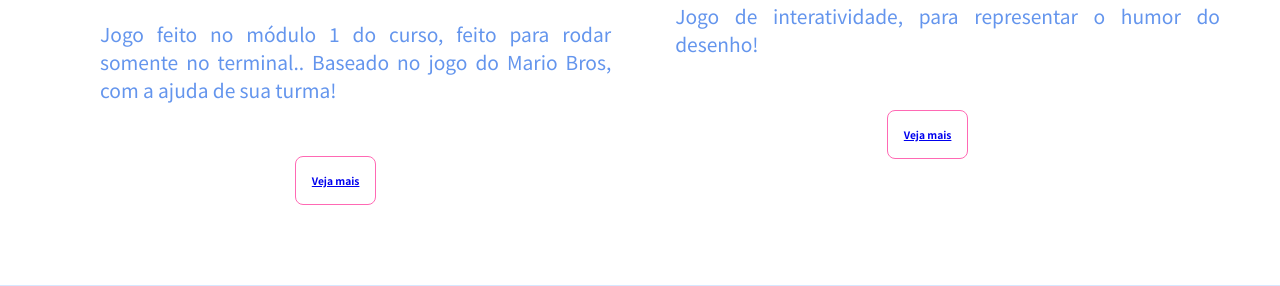
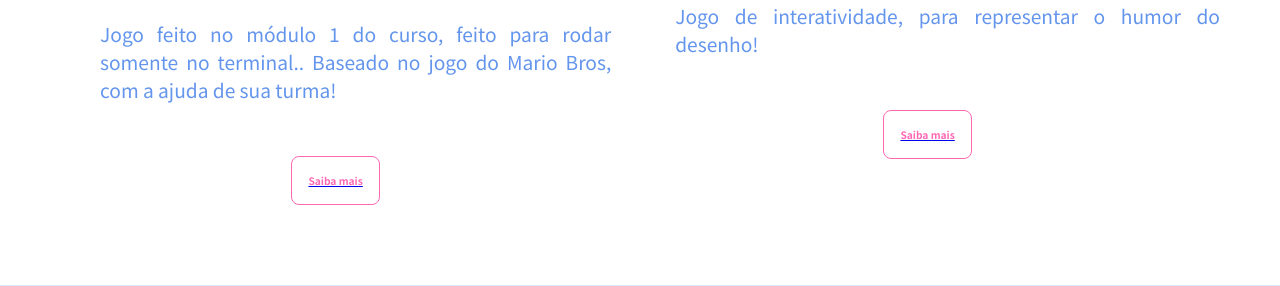
Before and after one commit to LarisSoares/Projeto02-Mod2, a Flask app: page / in a window 1280 px wide. Shown: the part 1325-1611 px from the top of the page. Run offline with Flask 2, Linux system fonts and the light colour scheme.

Commit message:
atualizando

```diff
--- a/templates/index.html
+++ b/templates/index.html
@@ -68,14 +68,14 @@
          <img src="../static/img/83d46d7dd1600412d74585e55b79b9dd.png" alt="">
          <h2>Jogo de Interatividade</h2>
          <p>Jogo feito no módulo 1 do curso, feito para rodar somente no terminal.. Baseado no jogo do Mario Bros, com a ajuda de sua turma!</p>
-         <button><a href="https://github.com/LarisSoares/Projeto04_Mod1/commit/eb8ece92971ba0767011fa5462aa9107cfe56b19 target="_blank>Veja mais</a></button>
+         <a href="https://github.com/LarisSoares/Projeto04_Mod1" target=_blank><button>Saiba mais</button></a>
       </div>
 
       <div>
          <img src="../static/img/cafe.png" alt="">
          <h2>Jogo de humor</h2>
          <p>Jogo de interatividade, para representar o humor do desenho! </p>
-         <button><a href="https://github.com/LarisSoares/Blue-Mod2/tree/main/projeto01/assets target="_blank>Veja mais</a></button>
+         <a href="https://github.com/LarisSoares/Blue-Mod2" target="_blank"><button>Saiba mais</button></a>
       </div>
 
       </section>
```
